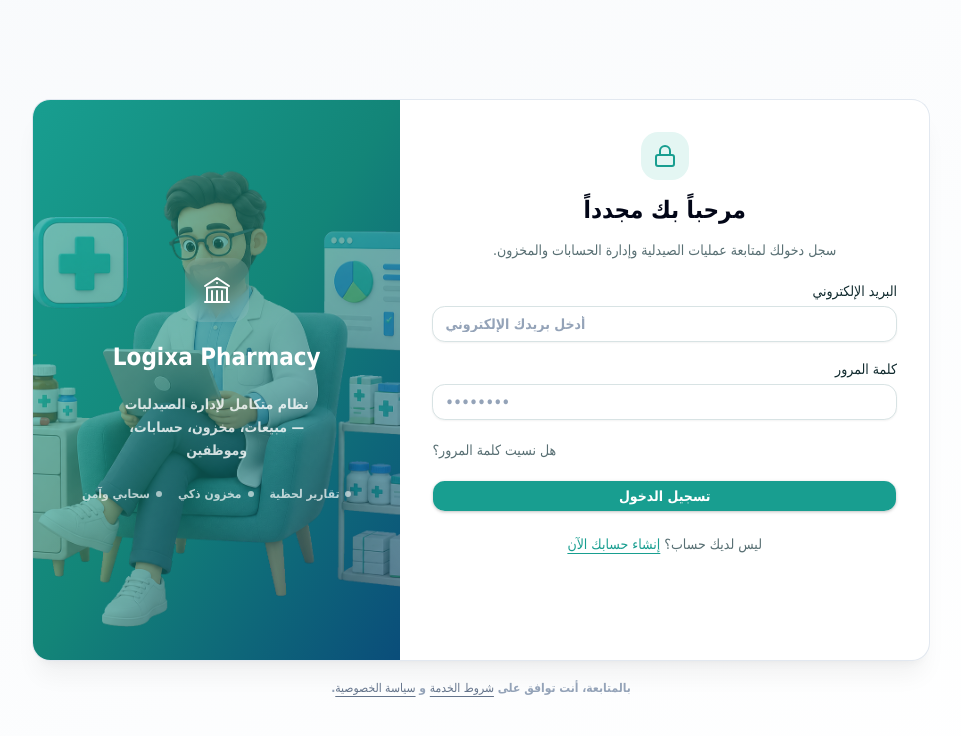
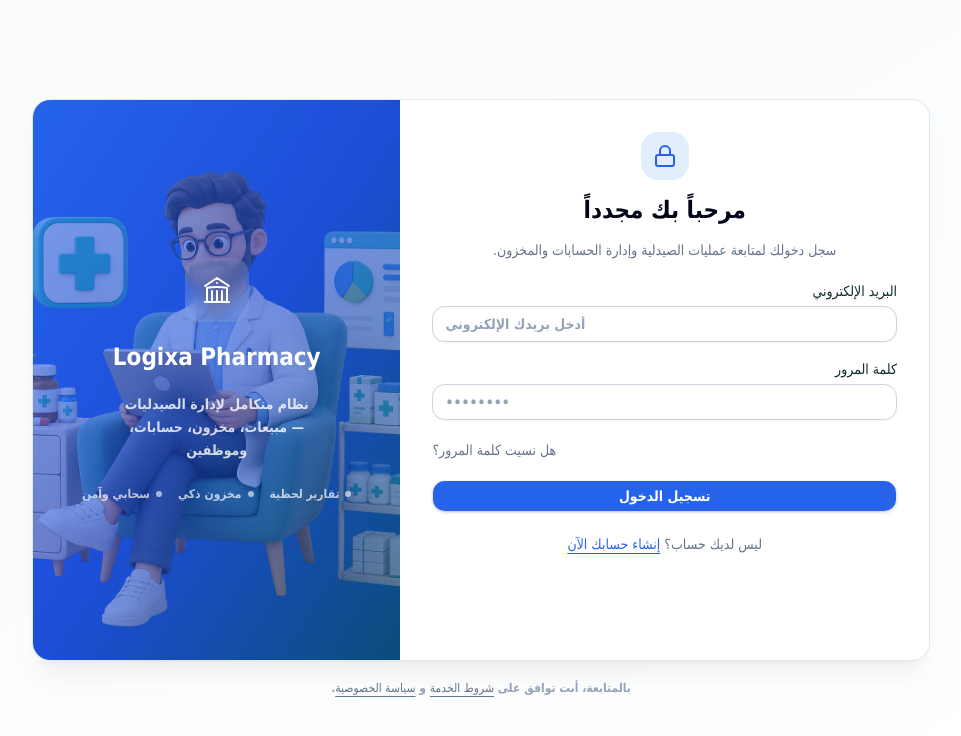
Before and after one commit to a01044007627-star/pharmacy-system, a Next.js app: page /auth/login in a window 1280 px wide. Shown: the top 736 px of the page, without its empty margins (224-1185 px from the left). Built offline with nearby package versions, Linux system fonts and the light colour scheme.

Commit message:
feat: add dashboard home layout components including action groups, sidebar, navbar, and global styles

```diff
--- a/src/app/globals.css
+++ b/src/app/globals.css
@@ -150,34 +150,34 @@
   --card-foreground: #102a2e;
   --popover: #ffffff;
   --popover-foreground: #102a2e;
-  --primary: #189e90;
+  --primary: #2563eb;
   --primary-foreground: #ffffff;
-  --secondary: #e8f2f2;
-  --secondary-foreground: #183b3d;
-  --muted: #eef4f4;
-  --muted-foreground: #586f73;
-  --accent: #e1f3f0;
-  --accent-foreground: #0b625c;
+  --secondary: #f0f6ff;
+  --secondary-foreground: #1e40af;
+  --muted: #f0f4f8;
+  --muted-foreground: #64748b;
+  --accent: #e2eefc;
+  --accent-foreground: #1d4ed8;
   --destructive: #dc2626;
   --destructive-foreground: #ffffff;
-  --border: #dee7e8;
-  --input: #d8e3e4;
-  --ring: #26aea0;
+  --border: #cbd5e1;
+  --input: #cbd5e1;
+  --ring: #3b82f6;
   --radius: 0.8rem;
-  --sidebar: #edf5f3;
-  --sidebar-foreground: #17383b;
-  --sidebar-primary: #189e90;
+  --sidebar: #ecf2f7;
+  --sidebar-foreground: #1e293b;
+  --sidebar-primary: #2563eb;
   --sidebar-primary-foreground: #ffffff;
-  --sidebar-accent: #e4f6f3;
-  --sidebar-accent-foreground: #138578;
-  --sidebar-border: #e0eaea;
-  --sidebar-ring: #26aea0;
-  --brand: #189e90;
+  --sidebar-accent: #dbeafe;
+  --sidebar-accent-foreground: #1d4ed8;
+  --sidebar-border: #d8e2ed;
+  --sidebar-ring: #3b82f6;
+  --brand: #2563eb;
   --brand-foreground: #ffffff;
-  --brand-hover: #138578;
-  --brand-subtle: #e4f6f3;
-  --brand-muted: #effaf8;
-  --dashboard-bg: #f2f7f7;
+  --brand-hover: #1d4ed8;
+  --brand-subtle: #e2eefc;
+  --brand-muted: #f0f6ff;
+  --dashboard-bg: #f0f4f8;
   --home-sales: #167fa3;
   --home-purchases: #d5b800;
   --home-inventory: #1db4c3;
--- a/src/components/dashboard/home-action-groups.tsx
+++ b/src/components/dashboard/home-action-groups.tsx
@@ -118,7 +118,7 @@
           <Badge className="h-9 rounded-xl bg-[#edf8ff] px-3 text-[12px] font-black text-[#075985] ring-1 ring-[#bae6fd]">
             {isDeveloper ? "وضع المطور" : "مستخدم مفعل"}
           </Badge>
-          <Badge className="h-9 rounded-xl bg-[#ecfdf5] px-3 text-[12px] font-black text-[#047857] ring-1 ring-[#a7f3d0]">
+          <Badge className="h-9 rounded-xl bg-brand-muted px-3 text-[12px] font-black text-brand ring-1 ring-brand-subtle">
             <Building className="ml-1 size-3.5" />
             {activeBranch?.name ?? activePharmacy?.name ?? "كل الصيدليات"}
           </Badge>
--- a/src/components/layout/dashboard-navbar.tsx
+++ b/src/components/layout/dashboard-navbar.tsx
@@ -66,7 +66,7 @@
   }
 
   return (
-    <header className="sticky top-0 z-30 h-16 border-b border-[#cde5e1] bg-brand-subtle/90 shadow-xs backdrop-blur">
+    <header className="sticky top-0 z-30 h-16 border-b border-brand-hover bg-brand shadow-xs">
       <div dir="rtl" className="flex h-full min-w-0 items-center justify-between gap-3 px-3 sm:px-4">
         <div className="flex min-w-0 shrink-0 items-center gap-1.5">
           <button
@@ -119,7 +119,7 @@
             </PopoverTrigger>
             <PopoverContent
               align="start"
-              className="w-80 p-0 rounded-xl border border-slate-100 bg-white/95 backdrop-blur-md shadow-[0_10px_25px_-5px_rgba(0,0,0,0.1),0_8px_16px_-6px_rgba(0,0,0,0.05)]"
+              className="w-80 p-0 rounded-xl border border-slate-100 bg-white shadow-[0_10px_25px_-5px_rgba(0,0,0,0.1),0_8px_16px_-6px_rgba(0,0,0,0.05)]"
             >
               <div dir="rtl" className="w-full">
                 <div className="flex items-center justify-between border-b border-slate-100 px-3.5 py-2.5">
@@ -209,7 +209,7 @@
             </DropdownMenuTrigger>
             <DropdownMenuContent
               align="end"
-              className="w-60 p-1.5 rounded-xl border border-slate-100 bg-white/95 backdrop-blur-md shadow-[0_10px_25px_-5px_rgba(0,0,0,0.1),0_8px_16px_-6px_rgba(0,0,0,0.05)]"
+              className="w-60 p-1.5 rounded-xl border border-slate-100 bg-white shadow-[0_10px_25px_-5px_rgba(0,0,0,0.1),0_8px_16px_-6px_rgba(0,0,0,0.05)]"
             >
               <DropdownMenuGroup>
                 <DropdownMenuLabel className="flex flex-col p-2.5 rounded-lg bg-slate-50/80 mb-1.5 leading-none select-none">
--- a/src/components/layout/dashboard-sidebar.tsx
+++ b/src/components/layout/dashboard-sidebar.tsx
@@ -388,7 +388,7 @@
             onClick={() => onOpenChange(false)}
             className="flex min-w-0 flex-1 items-center gap-3 rounded-2xl bg-brand px-4 py-2.5 text-white shadow-sm transition hover:bg-brand-hover"
           >
-            <span className="size-2.5 shrink-0 rounded-full bg-emerald-400 shadow-[0_0_0_4px_rgba(52,211,153,0.18)]" />
+            <span className="size-2.5 shrink-0 rounded-full bg-sky-300 shadow-[0_0_0_4px_rgba(125,211,252,0.2)]" />
             <span className="min-w-0 truncate text-sm font-black tracking-wide" translate="no">{appName}</span>
           </Link>
           <button onClick={() => onOpenChange(false)} className="flex size-9 shrink-0 items-center justify-center rounded-xl text-slate-500 hover:bg-slate-100 lg:hidden">
```
